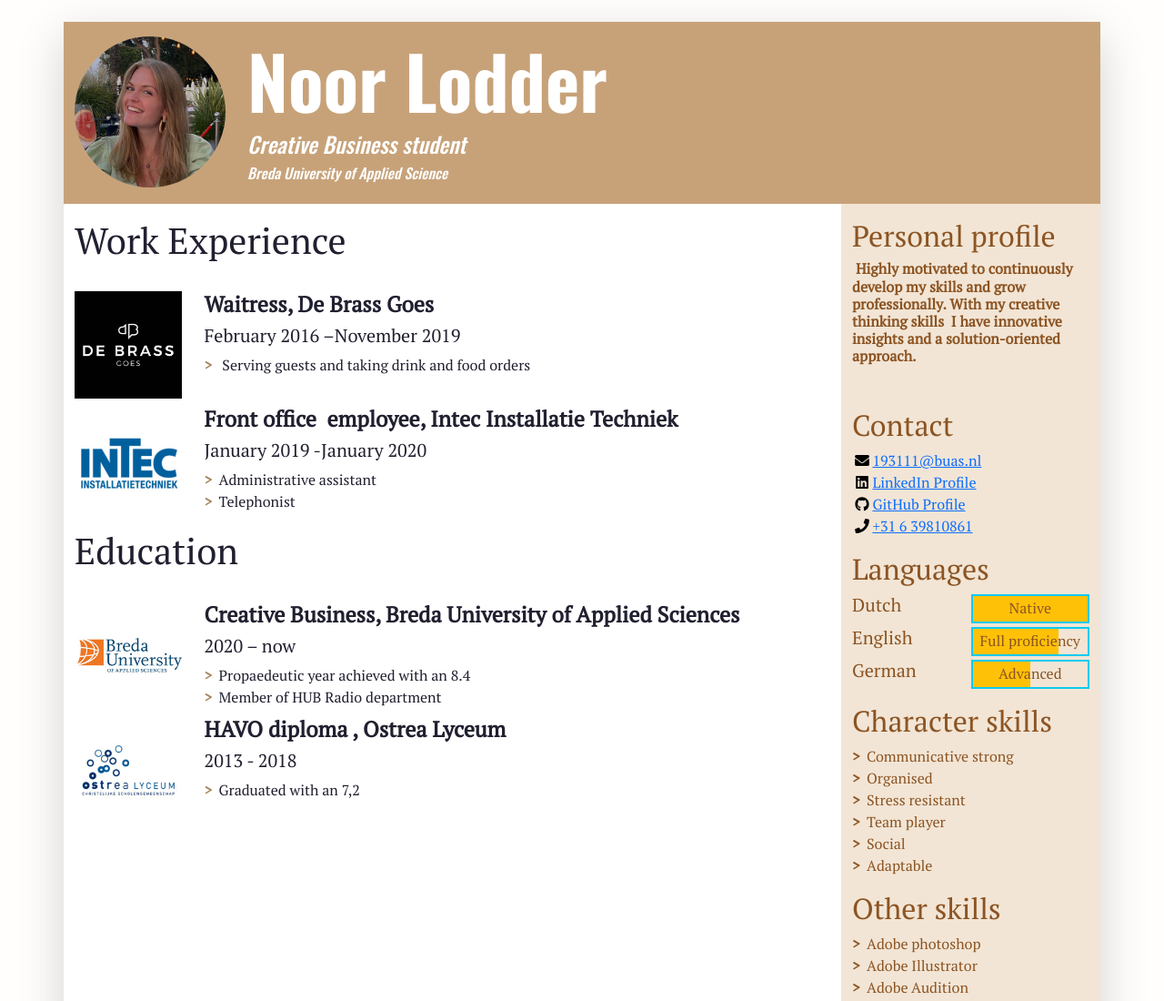
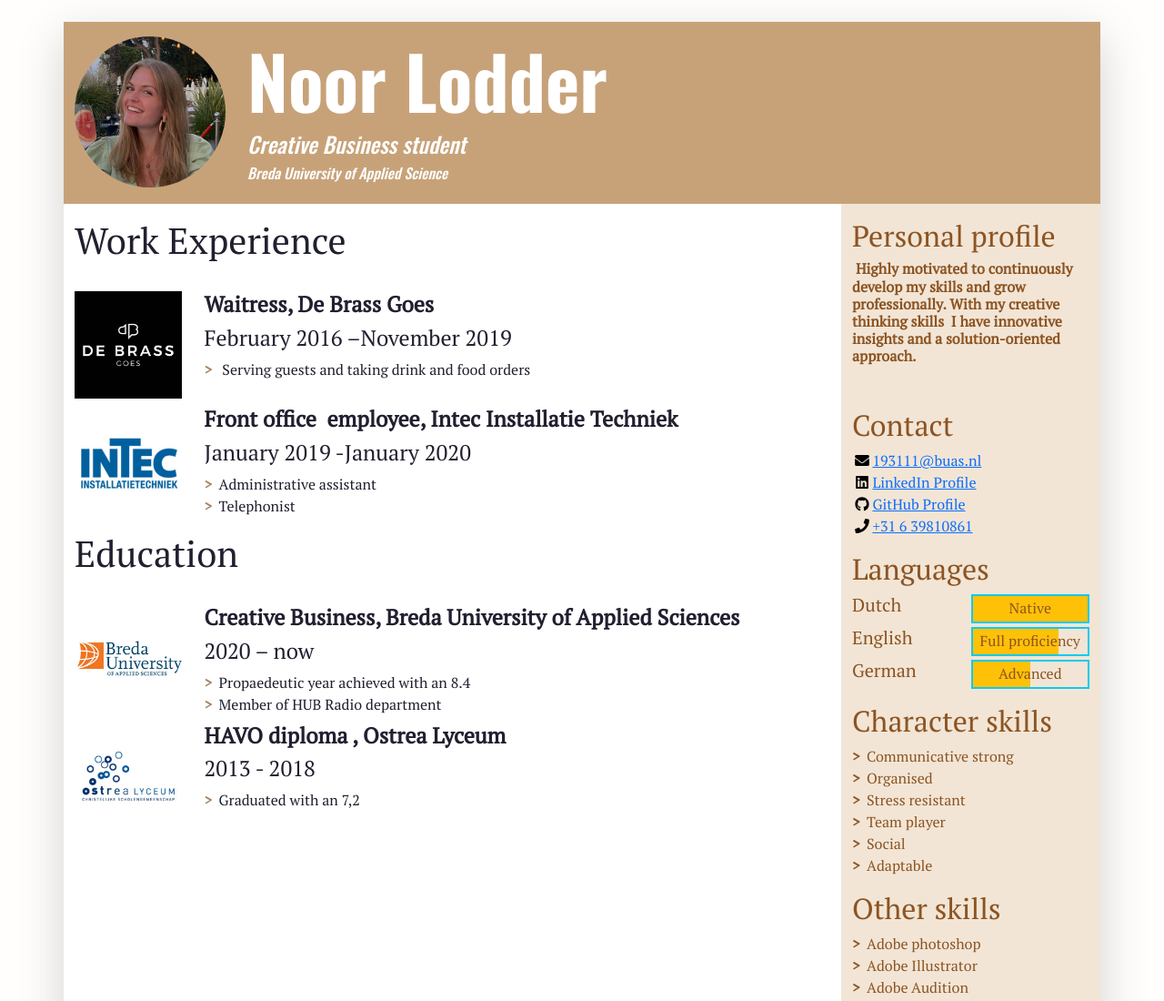
Before and after one commit to Noorlodder/Mycv, a plain HTML site: page index.html in a window 1280 px wide. Shown: the top 1100 px of the page at 91% size. Drawn offline with nearby package versions, Linux system fonts and the light colour scheme.

Commit message:
correct error

```diff
--- a/index.html
+++ b/index.html
@@ -92,7 +92,7 @@
                 </div>
                 <div class="biography-contents col-9 col-sm-10 col-md-9 col-lg-10">
                   <h4><strong>Waitress, De Brass Goes</strong></h4>
-                  <h5>February 2016 –November 2019</h5>
+                  <h4>February 2016 –November 2019</h4>
                   <!-- Use the list below to talk about your achievements -->
                   <ul class="biography-details list-unstyled">
                     <li> Serving guests and taking drink and food orders<br>
@@ -108,7 +108,7 @@
                 </div>
                 <div class="biography-contents col-9 col-sm-10 col-md-20 col-lg-10">
                   <h4><strong>Front office&nbsp; employee, Intec Installatie Techniek&nbsp;</strong></h4>
-                  <h5>January 2019 -January 2020</h5>
+                  <h4>January 2019 -January 2020</h4>
                   <!-- This entry doesn't have a list of achievements, but you can copy-paste the one from above -->
 					<ul class="biography-details list-unstyled">
                       <li>Administrative assistant</li>
@@ -133,7 +133,7 @@
             </div>
             <div class="biography-contents col-9 col-sm-10 col-md-9 col-lg-10">
               <h4><strong>Creative Business, Breda University of Applied Sciences</strong></h4>
-              <h5>2020 – now</h5>
+              <h4>2020 – now</h4>
               <!-- Use the list below to talk about minors, exchanges, extra-curricular activities. -->
               <ul class="biography-details list-unstyled">
                 <li>Propaedeutic year achieved with an 8.4</li>
@@ -149,8 +149,8 @@
             </div>
             <div class="biography-contents col-9 col-sm-10 col-md-9 col-lg-10">
               <h4><strong>HAVO diploma , Ostrea Lyceum </strong> </h4>
-<h5>2013 - 2018</h5>
-              <ul class="biography-details list-unstyled">
+              <h4>2013 - 2018</h4>
+<ul class="biography-details list-unstyled">
                 <li>Graduated with an 7,2</li>
               </ul>
             </div>
```
